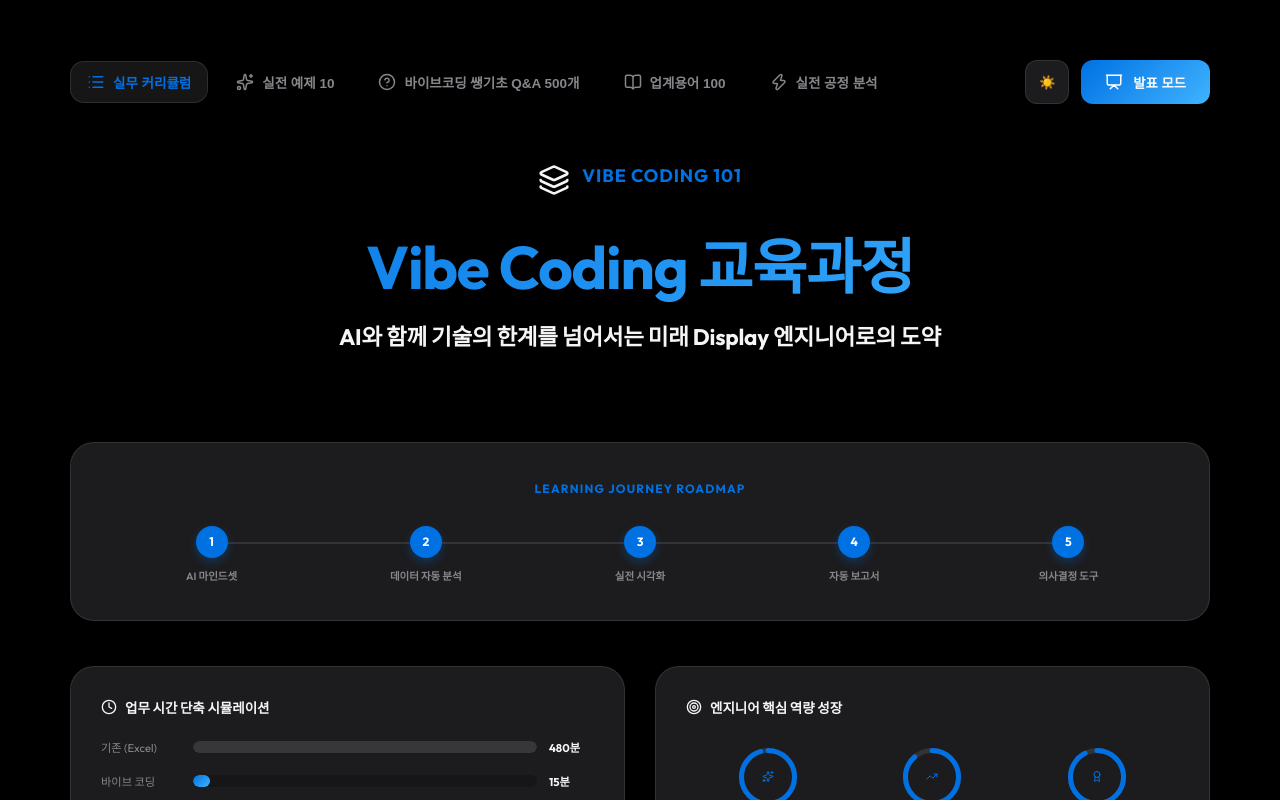
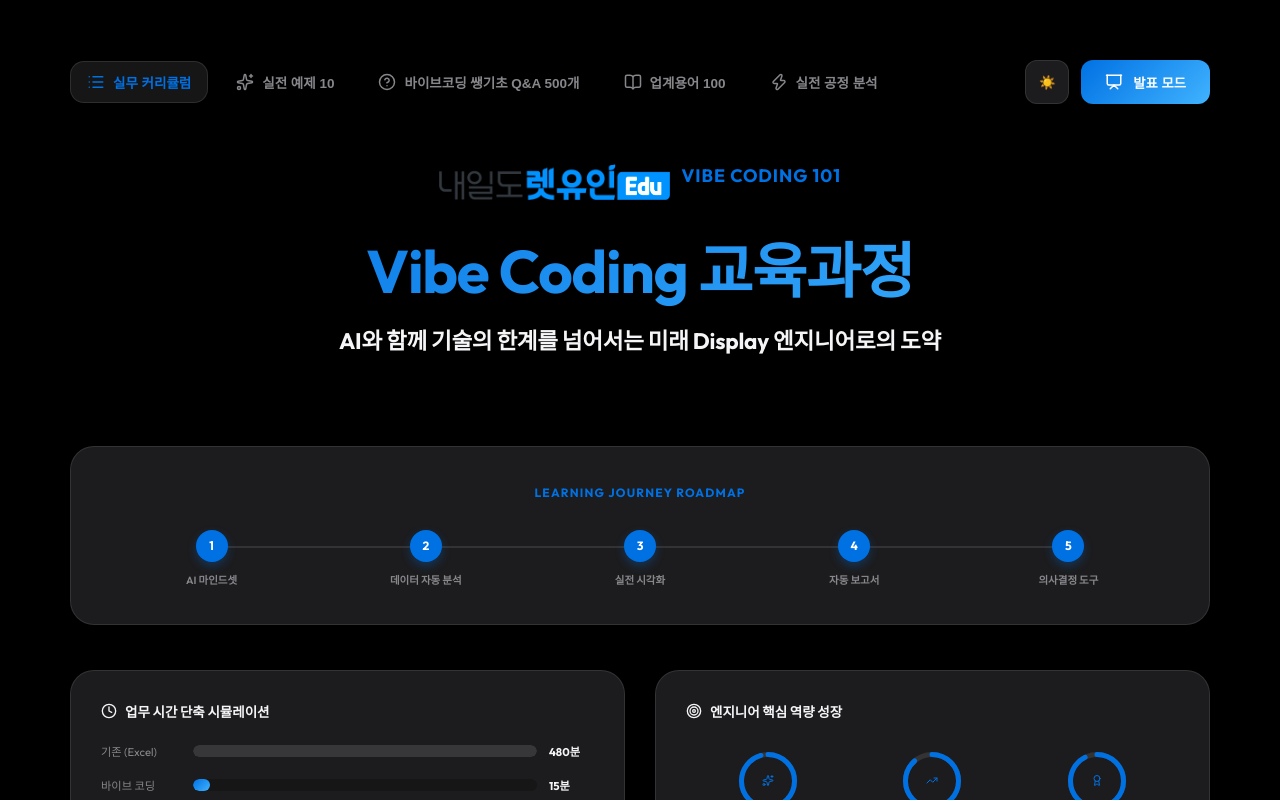
Before and after one commit to heekeunlee/lecture_assist001, a React (Vite) app: page / in a window 1280 px wide. Shown: the top 800 px of the page. Built offline with nearby package versions, Linux system fonts and the light colour scheme; the HTML template or start-up script is replaced by a standard one.

Commit message:
feat: Add Let You In Edu logo

```diff
--- a/src/App.tsx
+++ b/src/App.tsx
@@ -28,7 +28,7 @@ const SplashScreen = () => {
           transition={{ duration: 0.8, ease: "easeOut" }}
           className="splash-logo"
         >
-          <Layers size={160} className="splash-icon" />
+          <img src={(import.meta.env.BASE_URL || '') + 'logo.png'} alt="내일도 렛유인 Edu" style={{ height: '80px', width: 'auto', marginBottom: '1.5rem', objectFit: 'contain' }} />
           <div className="splash-text-group">
             <h1 className="splash-title">VIBE CODING</h1>
             <p className="splash-subtitle">for Display Engineering</p>
@@ -387,7 +387,7 @@ export default function App() {
           animate={{ opacity: 1, y: 0 }}
         >
           <div className="logo-container">
-            <Layers className="accent-color" size={32} />
+            <img src={(import.meta.env.BASE_URL || '') + 'logo.png'} alt="내일도 렛유인 Edu" style={{ height: '36px', width: 'auto', objectFit: 'contain', filter: 'brightness(1.5)' }} />
             <span className="logo-text">VIBE CODING 101</span>
           </div>
           <h1>
```
Also changed, not shown: public/logo.png (added).
